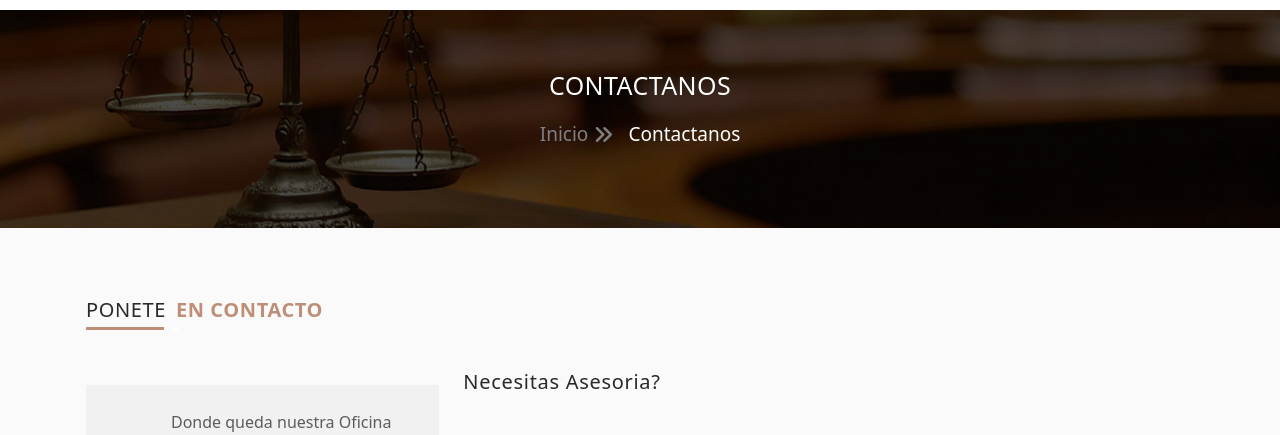
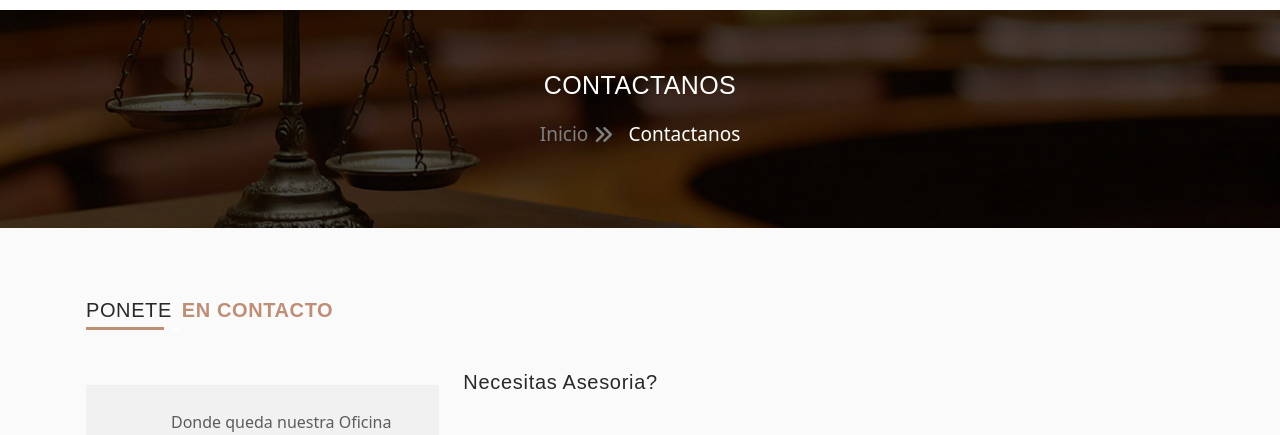
Before and after one commit to Fibonach0/CGabogadas, a plain HTML site: page test.html in a window 1280 px wide. Shown: the part 155-590 px from the top of the page. Drawn offline with nearby package versions, Linux system fonts and the light colour scheme; files that its build step writes are made by us from their sources.

Commit message:
Update test.html

```diff
--- a/test.html
+++ b/test.html
@@ -2,6 +2,19 @@
 <html lang="en">
 
 <head>
+    <!-- START CSS Agregado -->
+        <link href="assets/vendor/bootstrap/css/bootstrap.min.css" rel="stylesheet">
+    <link href="assets/vendor/icofont/icofont.min.css" rel="stylesheet">
+    <link href="assets/vendor/boxicons/css/boxicons.min.css" rel="stylesheet">
+    <link href="assets/vendor/venobox/venobox.css" rel="stylesheet">
+    <link href="assets/vendor/owl.carousel/assets/owl.carousel.min.css" rel="stylesheet">
+    <link href="assets/vendor/aos/aos.css" rel="stylesheet">
+
+        <!-- Template Main CSS File -->
+    <link href="assets/css/style.css" rel="stylesheet">
+
+    <!-- End CSS Agregado -->
+
     <meta charset="utf-8">
     <meta name="viewport" content="width=device-width, initial-scale=1, shrink-to-fit=no">
     <meta name="description" content="">
```
